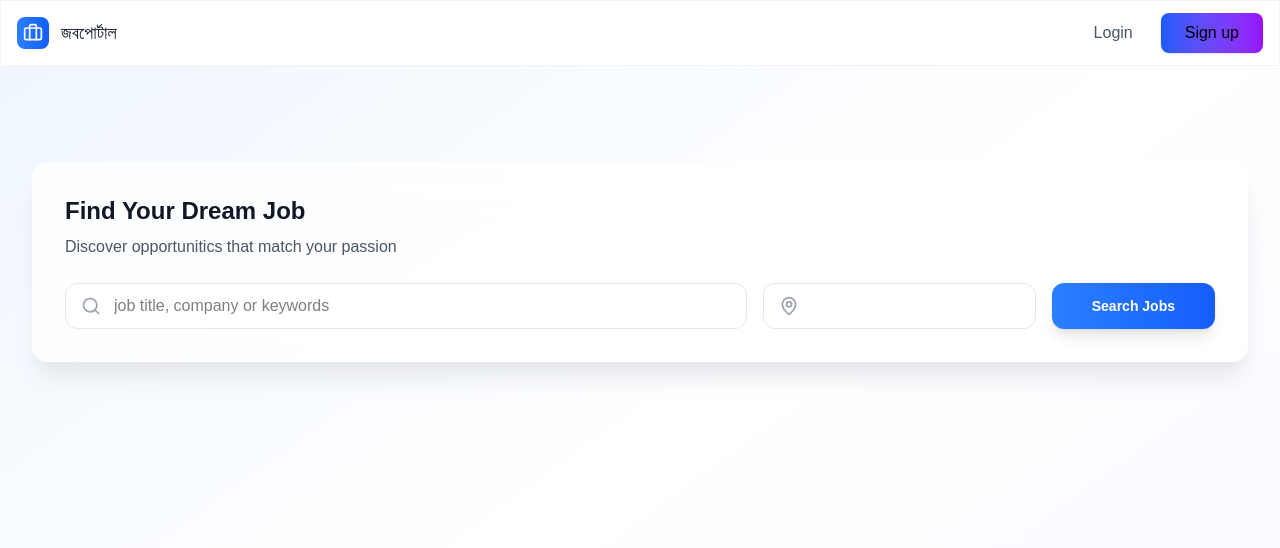
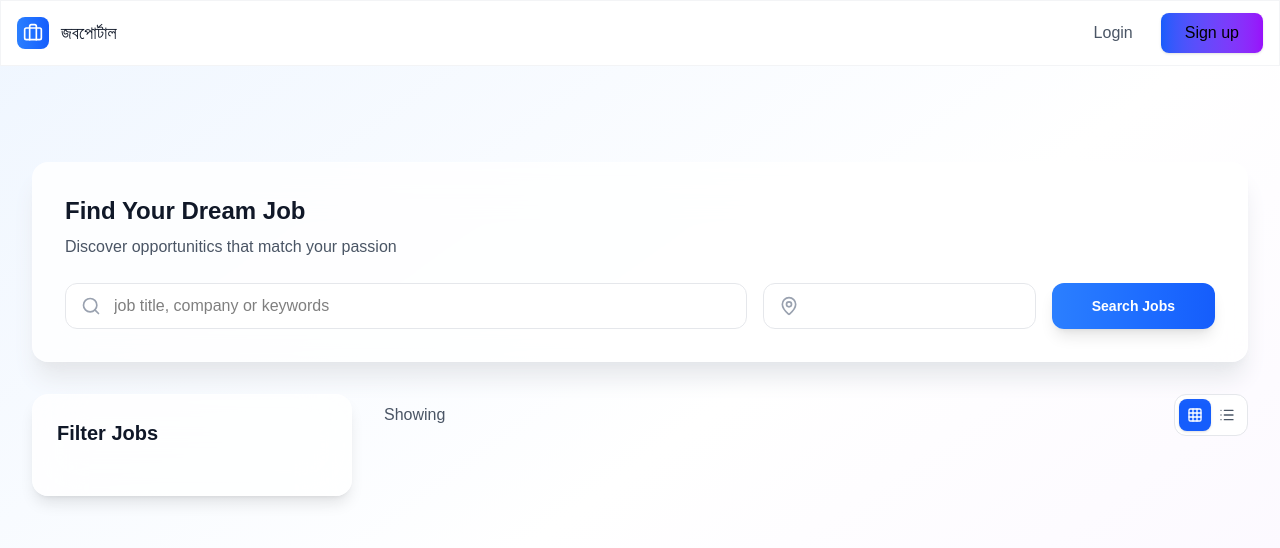
Before and after one commit to yeasin5060/job-portal, a React (Vite) app in the folder client/: page /find-jobs in a window 1280 px wide. Shown: the top 548 px of the page. Built offline with nearby package versions, Linux system fonts and the light colour scheme; no server answers.

Commit message:
complete the result header section

```diff
--- a/client/src/pages/JobSeeker/JobSeekerDashboard.jsx
+++ b/client/src/pages/JobSeeker/JobSeekerDashboard.jsx
@@ -196,6 +196,41 @@ const JobSeekerDashboard = () => {
       <div className='min-h-screen mt-16'>
         <div className='max-w-7xl mx-auto px-4 sm:px-6 lg:px-8  py-4 lg:py-8'>
           <SearchHeader filters={filters} hasFilterChange={hasFilterChange} onSearch={handleImmediateSearch} />
+          <div className='flex gap-6 lg:gap-8'>
+            <div className='hidden lg:block w-80 flex-shrink-0'>
+              <div className='bg-white/80 backdrop-blur-xl rounded-2xl shadow-lg border border-white/20 p-6 sticky top-20'>
+                <h3 className='font-bold text-xl text-gray-900 mb-6'>Filter Jobs</h3>
+                <FilterContent toggleSection={toggleSection} clearAllFilters={clearAllFilters} expandedSections={expandedSections} filters={filters} hasFilterChange={hasFilterChange}/>
+              </div>
+            </div>
+            <div className='flex-1 min-w-0'>
+              <div className='flex flex-col lg:flex-row lg:items-center justify-between mb-6 lg:mb-8 gap-4'>
+                <div>
+                  <p className='text-gray-600 text-sm lg:text-base'>
+                    Showing
+                    <span className='font-bold text-gray-900'>{jobs.length}</span> {" "}
+                  </p>
+                </div>
+                <div className='flex items-center justify-center lg:justify-end gap-4'>
+                  <button className='lg:hidden flex items-center gap-2 bg-white px-4 py-2 rounded-xl border border-gray-200 font-medium text-gray-700 hover:bg-gray-50 transition-colors' onClick={() => setShowMobileFilters(false)}>
+                    <Filter className='h-4 w-4'/>
+                    Filters
+                  </button>
+                  <div className='flex items-center gap-3 lg:gap-4'>
+                    <div className='flex items-center border border-gray-200 rounded-xl p-1 bg-white'>
+                      <button className={`p-2 rounded-lg transition-colors ${viewMode ==="grid" ? "bg-blue-600 text-white shadow-sm" : "text-gray-600 hover:text-gray-900 hover:bg-gray-100"}`} onClick={() => setViewMode("grid")}>
+                        <Grid className='w-4 h-4'/>
+                      </button>
+                      <button className={`p-2 rounded-lg transition-colors ${viewMode ==="list" ? "bg-blue-600 text-white shadow-sm" : "text-gray-600 hover:text-gray-900 hover:bg-gray-100"}`} onClick={() => setViewMode("list")}>
+                        <List className='w-4 h-4'/>
+                      </button>
+                    </div>
+                  </div>
+                </div>
+              </div>
+
+            </div>
+          </div>
         </div>
         <mobaileFilterOverlay />
       </div>
```
